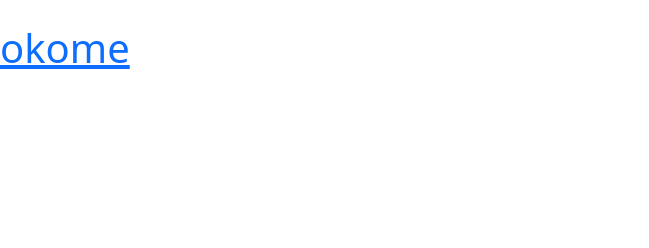
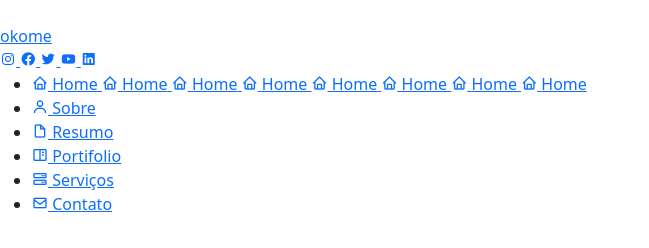
Before and after one commit to thiago0t/okome, a plain HTML site: page index.html in a window 1280 px wide. Shown: the whole page, without its empty margins (0-649 px from the left). Drawn offline with nearby package versions, Linux system fonts and the light colour scheme; files that its build step writes are made by us from their sources.

Commit message:
Add files via upload

```diff
--- a/index.html
+++ b/index.html
@@ -27,26 +27,81 @@
 </head>
 
 <body>
-    <!-- Criar Botão Mobile
+    <!-- Criar Botão Mobile>
     <i> </i> i = Icone -->
     <header id="header">
         <div class="d-flex flex-column">
             <div class="profile"> <!-- div = Caixa -->
                 <img src="imju/logo 1.jpg" alt="" class="img-fluid rounded-circle">
-            </div> <h1 class= "text-ligth">  <a href="index.html" >okome</a> </h1>
+            </div>   <a href="index.html" >okome</a> </h1>
 
             <div class="social-links mt-3 text-center" >
-            <a href=""> <i> </i> </a>
-            <a href=""> <i> </i> </a>
-            <a href=""> <i> </i> </a>
-            <a href=""> <i> </i> </a>
-            <a href=""> <i> </i> </a>
-            </div> <! -- FIM social-links -->
+            <a href=""> <i class='bx bxl-instagram'></i> </a>
+            <a href="https://www.facebook.com/sushiisaooficial/" target="_blank"> <i class='bx bxl-facebook-circle' > </i> </a>
+            <a href=""> <i class='bx bxl-twitter'> </i> </a>
+            <a href=""> <i class='bx bxl-youtube' > </i> </a>
+            <a href=""> <i class='bx bxl-linkedin-square' > </i> </a>
+            </div> <!-- FIM social-links -->
 
 
             </div> <!-- Fim div Profile -->
 
-        </div>
+
+            <nav id="navbar" class="nav-menu navbar">
+             <ul>
+                <LI>
+                    <a href="#hero" class="nav-link scrollto active"> <i class="bx bx-home"> </i>
+                    <span> Home</span>
+                    <a href="#hero" class="nav-link scrollto active"> <i class="bx bx-home"> </i>
+                    <span> Home</span><a href="#hero" class="nav-link scrollto active"> <i class="bx bx-home"> </i>
+                    <span> Home</span><a href="#hero" class="nav-link scrollto active"> <i class="bx bx-home"> </i>
+                    <span> Home</span><a href="#hero" class="nav-link scrollto active"> <i class="bx bx-home"> </i>
+                    <span> Home</span><a href="#hero" class="nav-link scrollto active"> <i class="bx bx-home"> </i>
+                    <span> Home</span><a href="#hero" class="nav-link scrollto active"> <i class="bx bx-home"> </i>
+                    <span> Home</span><a href="#hero" class="nav-link scrollto active"> <i class="bx bx-home"> </i>
+                    <span> Home</span>
+                    </a>
+                </LI>
+                <li>
+                    <a href="#about" class="nav-linl scrollto">
+                        <i class="bx bx-user"> </i>
+                        <span>Sobre</span>
+                    </a>
+                </li>
+                <li>
+                    <a href="#resume" class="nav-linl scrollto">
+                        <i class="bx bx-file-blank"> </i>
+                        <span>Resumo</span>
+                    </a>
+                </li>
+                <li>
+                    <a href="#portfolio" class="nav-linl scrollto">
+                        <i class="bx bx-book-content"> </i>
+                        <span>Portifolio</span>
+                    </a>
+                </li>
+                <li>
+                    <a href="#services" class="nav-linl scrollto">
+                        <i class="bx bx-server"> </i>
+                        <span>Serviços</span>
+                    </a>
+                </li>
+                <li>
+                    <a href="#contact" class="nav-linl scrollto">
+                        <i class="bx bx-envelope"> </i>
+                        <span>Contato</span>
+                    </a>
+                </li>
+             </ul>
+            </nav> <!-- Fim NAV = MENU-->
+
+
+
+
+
+
+
+        </div> <!-- d-flex flex-column -->
 
     </header>
 
```
